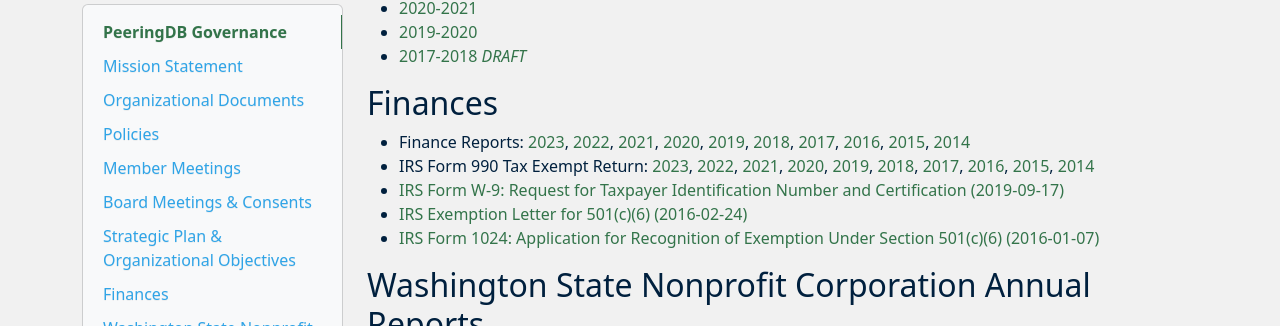
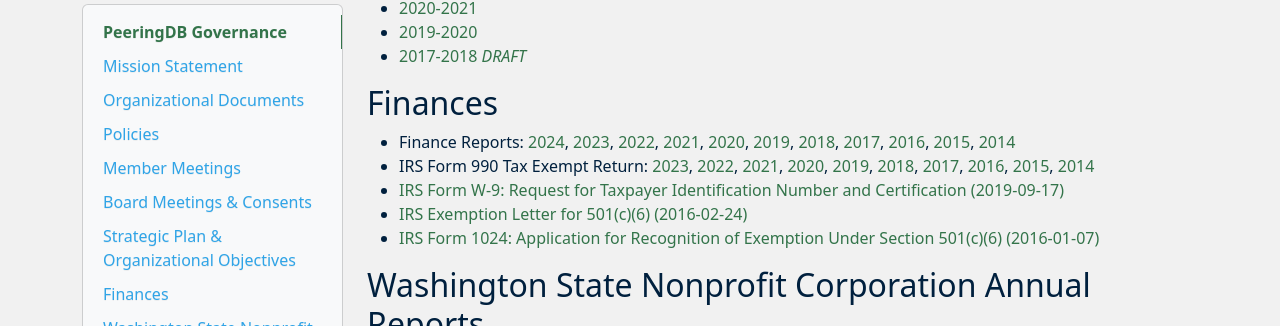
Before and after one commit to peeringdb/docs, an MkDocs documentation site: the page built from docs/gov.md, in a window 1280 px wide and 900 px high, scrolled down 1169 px. Shown: the part 129-455 px from the top of the window. Built offline with MkDocs 1.6.1, drawn with Linux system fonts in a browser that asks for light colours; nearby versions of some CDN libraries.

Commit message:
End of year finance report to the web.

```diff
--- a/docs/gov.md
+++ b/docs/gov.md
@@ -53,7 +53,7 @@
 
 ## Finances
 
-- Finance Reports: [2023](gov/finances/2023-12-31_PeeringDB_Finances.pdf), [2022](gov/finances/2022-12-31_PeeringDB_Finances.pdf), [2021](gov/finances/2021-12-31_PeeringDB_Finances.pdf), [2020](gov/finances/2020-12-31_PeeringDB_Finances.pdf), [2019](gov/finances/2019-12-31_PeeringDB_Finances.pdf), [2018](gov/finances/2018-12-31_PeeringDB_Finances.pdf), [2017](gov/finances/2017-12-31_PeeringDB_Finances.pdf), [2016](gov/finances/2016-12-31_PeeringDB_Finances.pdf), [2015](gov/finances/2015-12-31_PeeringDB_Finances.pdf), [2014](gov/finances/2014-12-31_PeeringDB_Finances.pdf)
+- Finance Reports: [2024](gov/finances/2024-12-31_PeeringDB_Finances.pdf), [2023](gov/finances/2023-12-31_PeeringDB_Finances.pdf), [2022](gov/finances/2022-12-31_PeeringDB_Finances.pdf), [2021](gov/finances/2021-12-31_PeeringDB_Finances.pdf), [2020](gov/finances/2020-12-31_PeeringDB_Finances.pdf), [2019](gov/finances/2019-12-31_PeeringDB_Finances.pdf), [2018](gov/finances/2018-12-31_PeeringDB_Finances.pdf), [2017](gov/finances/2017-12-31_PeeringDB_Finances.pdf), [2016](gov/finances/2016-12-31_PeeringDB_Finances.pdf), [2015](gov/finances/2015-12-31_PeeringDB_Finances.pdf), [2014](gov/finances/2014-12-31_PeeringDB_Finances.pdf)
 - IRS Form 990 Tax Exempt Return: [2023](gov/finances/2024-05-12_2023_Form_990.pdf), [2022](gov/finances/2023-05-09_2022_Form_990.pdf), [2021](gov/finances/2022-05-10_2021_Form_990.pdf), [2020](gov/finances/2021-05-12_2020_Form_990-EZ.pdf), [2019](gov/finances/2020-05-13_2019_Form_990-EZ.pdf), [2018](gov/finances/2019-05-09_2018_Form_990-EZ.pdf), [2017](gov/finances/2018-05-11_2017_Form_990-EZ.pdf), [2016](gov/finances/2017-05-10_2016_Form_990-EZ.pdf), [2015](gov/finances/2016-02-18_2015_Form 990-N.pdf), [2014](gov/finances/2016-02-23_2014_Form 990-N.pdf)
 - [IRS Form W-9: Request for Taxpayer Identification Number and Certification (2019-09-17)](gov/finances/2019-09-17_PeeringDB_IRS_Form_W-9.pdf)
 - [IRS Exemption Letter for 501(c)(6) (2016-02-24)](gov/finances/2016-02-24_PeeringDB_IRS_501(c)(6)_Exemption_Letter.pdf)
```
Also changed, not shown: 1 other file.
